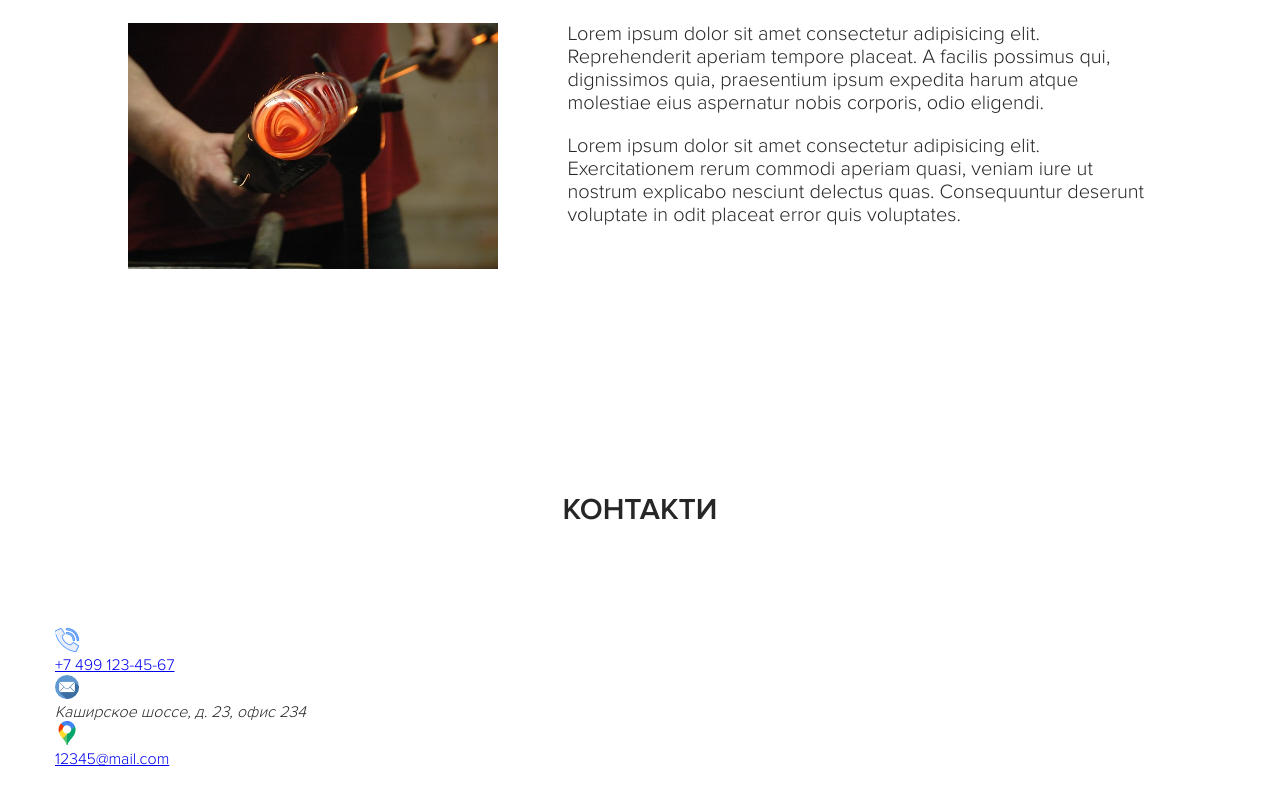
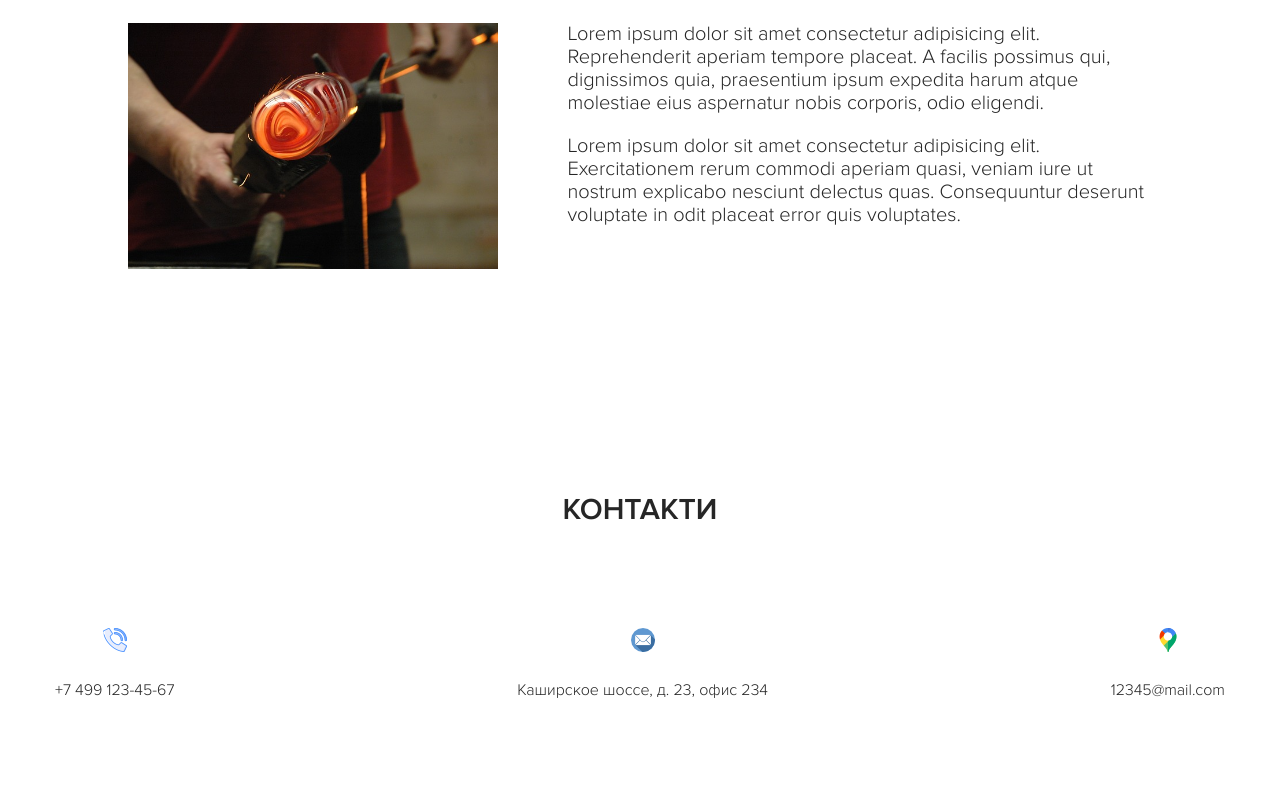
Before and after one commit to Chycherskyi/Skinali, a plain HTML site: page index.html in a window 1280 px wide. Shown: the part 7123-7927 px from the top of the page. Drawn offline with Linux system fonts and the light colour scheme; a script that the page names is missing.

Commit message:
Dodanie stylow do sekcji contacts

```diff
--- /dev/null
+++ b/sass/blocks/_contacts.sass
@@ -0,0 +1,16 @@
+.contacts
+    &-block
+        display: flex
+        justify-content: space-between
+        flex-wrap: wrap
+        &__item
+            text-align: center
+    &__image
+        margin-bottom: 25px
+    &__text
+        font-size: 16px
+    &__link
+        text-decoration: none
+        color: $text-color
+    &__address
+        font-style: normal
--- a/sass/style.sass
+++ b/sass/style.sass
@@ -25,3 +25,5 @@
 @import 'blocks/reviews'
 
 @import 'blocks/factory'
+
+@import 'blocks/contacts'
```
Also changed, not shown: css/style.css, 1 other file.
